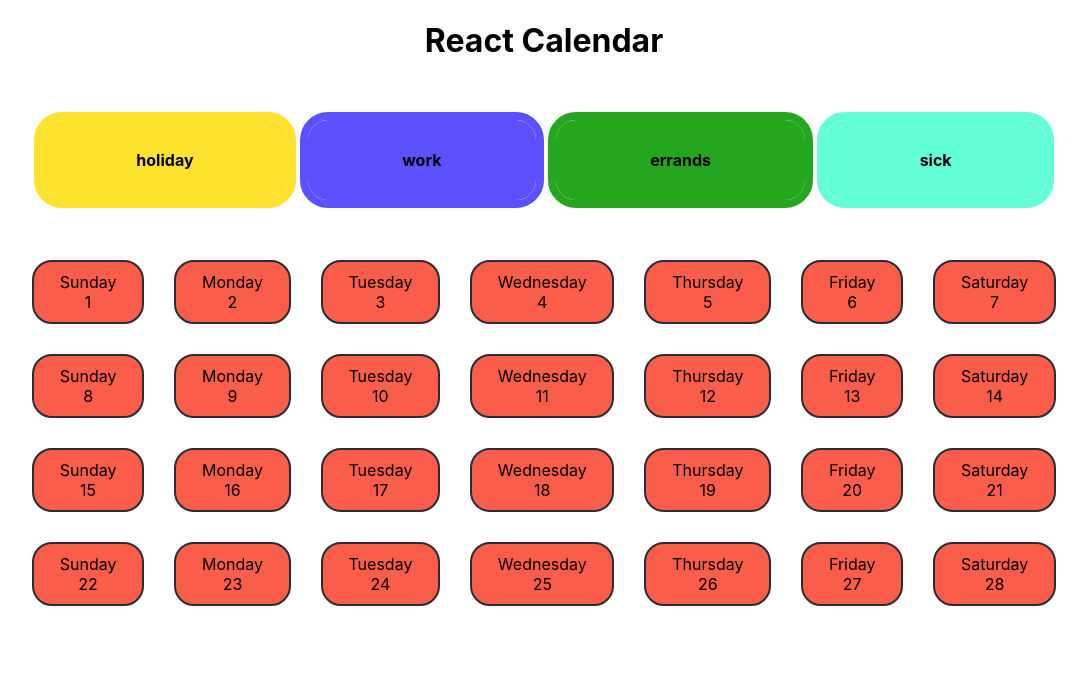
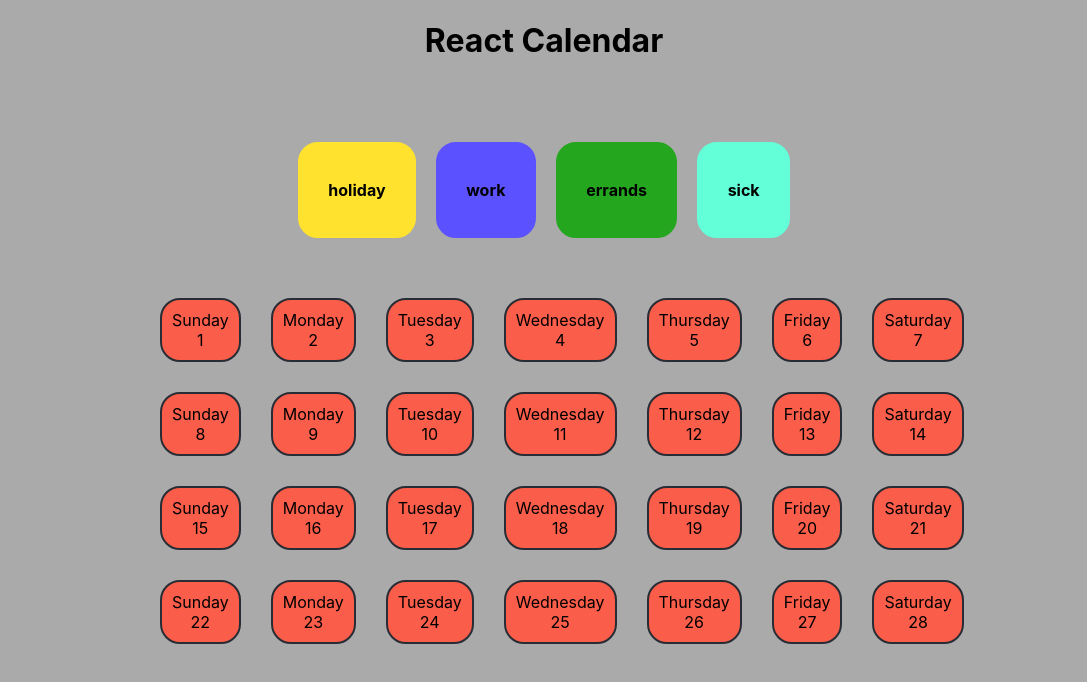
Before and after one commit to chrisdotgrubb/reactCalendarLab, a React (Create React App) app: page / in a window 1280 px wide. Shown: the top 682 px of the page, without its empty margins (96-1183 px from the left). Built offline with nearby package versions, Linux system fonts and the light colour scheme.

Commit message:
Cleanup and simple styling fixes

```diff
--- a/src/App.css
+++ b/src/App.css
@@ -1,44 +1,24 @@
-.App {
-    text-align: center;
+body {
+    user-select: none;
+    box-sizing: border-box;
+    background-color: #aaaaaa;
 }
 
-.App-logo {
-    height: 40vmin;
-    pointer-events: none;
+.root {
+    display: flex;
+    flex-direction: column;
+    align-items: center;
 }
-
-@media (prefers-reduced-motion: no-preference) {
-    .App-logo {
-        animation: App-logo-spin infinite 20s linear;
-    }
-}
-
-.App-header {
-    background-color: #282c34;
-    min-height: 100vh;
+.App {
     display: flex;
     flex-direction: column;
     align-items: center;
     justify-content: center;
-    font-size: calc(10px + 2vmin);
-    color: white;
-}
-
-.App-link {
-    color: #61dafb;
-}
-
-@keyframes App-logo-spin {
-    from {
-        transform: rotate(0deg);
-    }
-    to {
-        transform: rotate(360deg);
-    }
+    text-align: center;
 }
 
 .categories {
-    width: 80%;
+    width: 40%;
     margin: 50px auto;
     display: grid;
     grid-template-columns: auto auto auto auto;
@@ -46,7 +26,7 @@
 
 .category {
     border-radius: 20px;
-    outline: 8px solid;
+    border: 8px solid;
     margin: 10px;
     height: 80px;
     display: flex;
@@ -56,7 +36,7 @@
 }
 
 .calendar {
-    width: 80%;
+    width: 60%;
     margin: 0 auto;
     display: grid;
     grid-template-columns: auto auto auto auto auto auto auto;
@@ -72,24 +52,24 @@
 
 .holiday {
     background-color: #ffe22e;
-    outline-color: #ffe22e;
+    border-color: #ffe22e;
 }
 
 .work {
     background-color: #5c51ff;
-    outline-color: #5c51ff;
+    border-color: #5c51ff;
 }
 
 .errands {
     background-color: #25a61f;
-    outline-color: #25a61f;
+    border-color: #25a61f;
 }
 
 .sick {
     background-color: #63ffd8;
-    outline-color: #63ffd8;
+    border-color: #63ffd8;
 }
 
 .selected {
-    outline: 8px solid black;
+    border: 8px solid black;
 }
```
